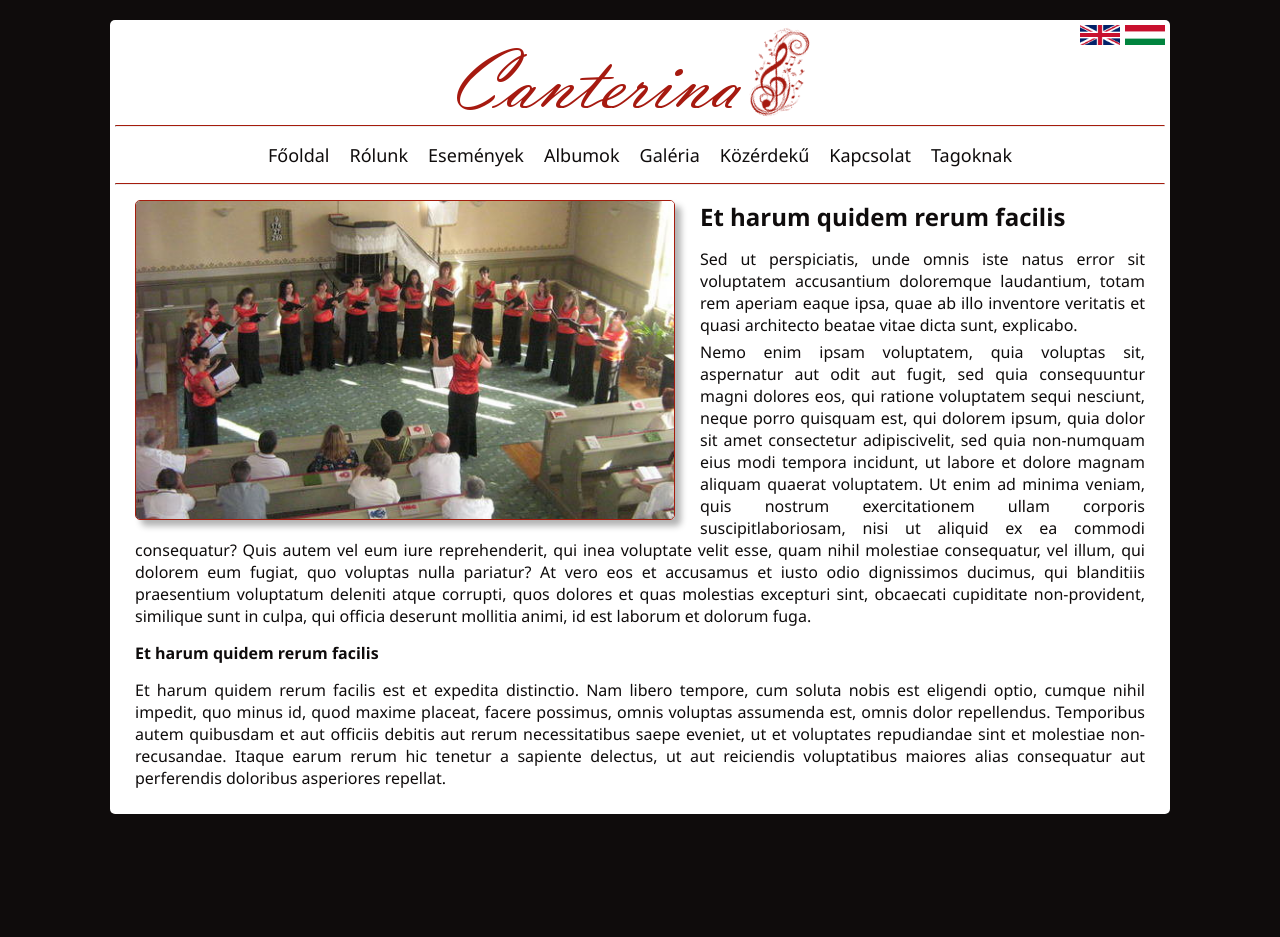
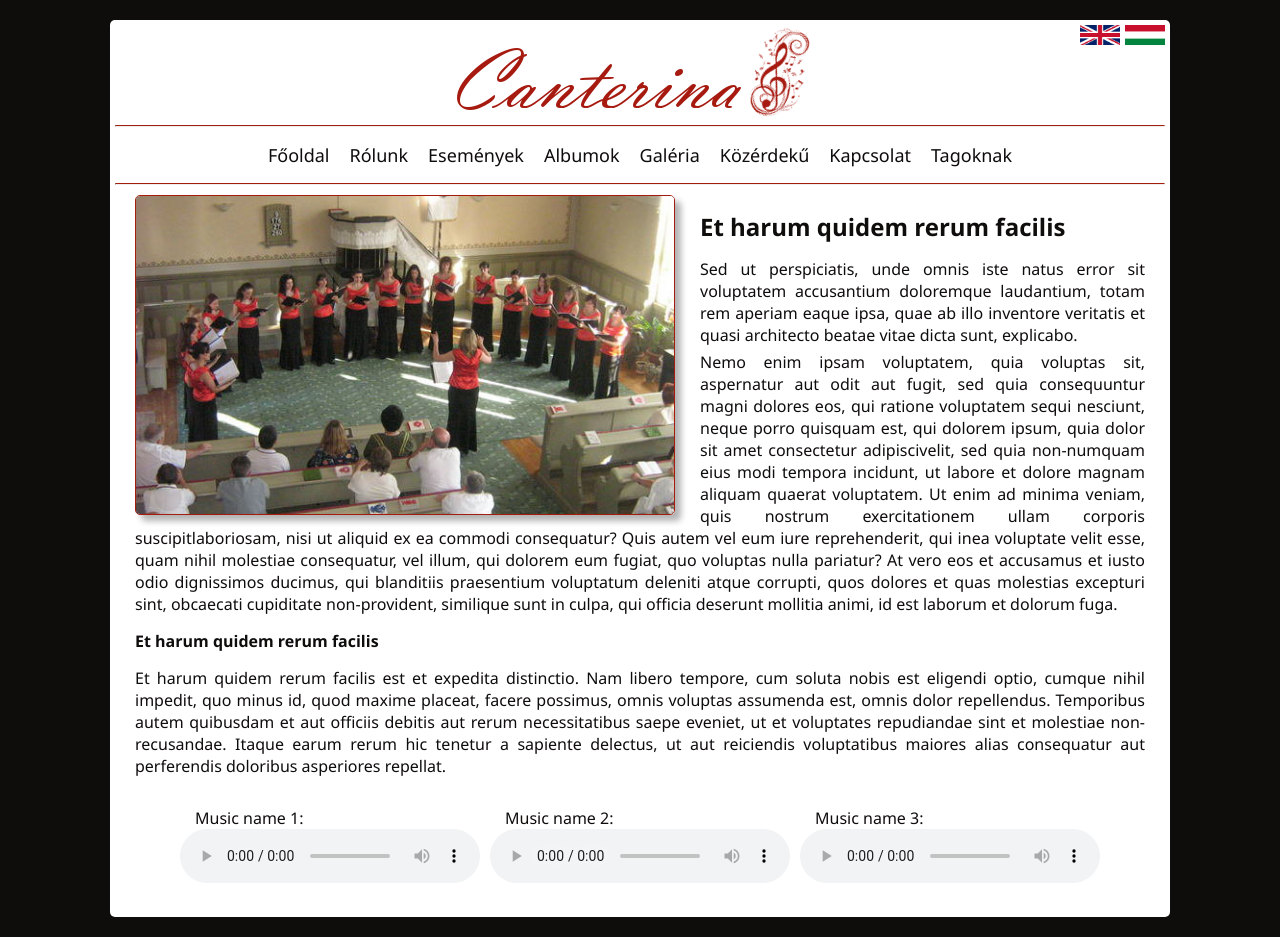
Before and after one commit to Szeba25/CanterinaVue, a Vue app: page /#/about_choir in a window 1280 px wide. Before the commit the page ends 834 px from the top, so only its background shows below. Built offline with nearby package versions, Linux system fonts and the light colour scheme.

Commit message:
Added test audio player

```diff
--- a/src/App.vue
+++ b/src/App.vue
@@ -121,7 +121,7 @@ a:visited {
     text-decoration: none;
 }
 
-a, p, h1, h2, h3, h4 {
+a, p, h1, h2, h3, h4, figcaption {
     font-family: 'Segoe UI';
     color: #0f0c0c;
 }
--- a/src/components/AboutChoir.vue
+++ b/src/components/AboutChoir.vue
@@ -1,11 +1,37 @@
 <template>
     <div class="layout">
+        <div>
             <img class="styled-picture choir-picture" src="@/assets/choir.jpg">
             <h2>Et harum quidem rerum facilis</h2>
             <p class="justified-text">Sed ut perspiciatis, unde omnis iste natus error sit voluptatem accusantium doloremque laudantium, totam rem aperiam eaque ipsa, quae ab illo inventore veritatis et quasi architecto beatae vitae dicta sunt, explicabo.</p>
             <p class="justified-text">Nemo enim ipsam voluptatem, quia voluptas sit, aspernatur aut odit aut fugit, sed quia consequuntur magni dolores eos, qui ratione voluptatem sequi nesciunt, neque porro quisquam est, qui dolorem ipsum, quia dolor sit amet consectetur adipiscivelit, sed quia non-numquam eius modi tempora incidunt, ut labore et dolore magnam aliquam quaerat voluptatem. Ut enim ad minima veniam, quis nostrum exercitationem ullam corporis suscipitlaboriosam, nisi ut aliquid ex ea commodi consequatur? Quis autem vel eum iure reprehenderit, qui inea voluptate velit esse, quam nihil molestiae consequatur, vel illum, qui dolorem eum fugiat, quo voluptas nulla pariatur? At vero eos et accusamus et iusto odio dignissimos ducimus, qui blanditiis praesentium voluptatum deleniti atque corrupti, quos dolores et quas molestias excepturi sint, obcaecati cupiditate non-provident, similique sunt in culpa, qui officia deserunt mollitia animi, id est laborum et dolorum fuga.</p>
             <h4>Et harum quidem rerum facilis</h4>
             <p class="justified-text">Et harum quidem rerum facilis est et expedita distinctio. Nam libero tempore, cum soluta nobis est eligendi optio, cumque nihil impedit, quo minus id, quod maxime placeat, facere possimus, omnis voluptas assumenda est, omnis dolor repellendus. Temporibus autem quibusdam et aut officiis debitis aut rerum necessitatibus saepe eveniet, ut et voluptates repudiandae sint et molestiae non-recusandae. Itaque earum rerum hic tenetur a sapiente delectus, ut aut reiciendis voluptatibus maiores alias consequatur aut perferendis doloribus asperiores repellat.</p>
+        </div>
+        <div class="audio-container">
+            <figure class="audio-item">
+                <figcaption class="audio-caption">Music name 1:</figcaption>
+                <audio controls>
+                    <source src="test.mp3" type="audio/mpeg">
+                </audio>
+            </figure>
+            <figure class="audio-item">
+                <figcaption class="audio-caption">Music name 2:</figcaption>
+                <audio controls>
+                    <source src="test.mp3" type="audio/mpeg">
+                </audio>
+            </figure>
+            <figure class="audio-item">
+                <figcaption class="audio-caption">Music name 3:</figcaption>
+                <audio controls>
+                    <source src="test.mp3" type="audio/mpeg">
+                </audio>
+            </figure>
+        </div>
+        <!--
+        <iframe width="100%" height="166" scrolling="no" frameborder="no" allow="autoplay" src="https://w.soundcloud.com/player/?url=https%3A//api.soundcloud.com/tracks/53002064&color=%23ff0000&auto_play=false&hide_related=true&show_comments=false&show_user=true&show_reposts=false&show_teaser=false"></iframe><div style="font-size: 10px; color: #cccccc;line-break: anywhere;word-break: normal;overflow: hidden;white-space: nowrap;text-overflow: ellipsis; font-family: Interstate,Lucida Grande,Lucida Sans Unicode,Lucida Sans,Garuda,Verdana,Tahoma,sans-serif;font-weight: 100;"><a href="https://soundcloud.com/themostepicmusic" title="The Most Epic Music" target="_blank" style="color: #cccccc; text-decoration: none;">The Most Epic Music</a> · <a href="https://soundcloud.com/themostepicmusic/two-steps-from-hell-protectors" title="Two Steps From Hell -  Protectors of the Earth (Choir)" target="_blank" style="color: #cccccc; text-decoration: none;">Two Steps From Hell -  Protectors of the Earth (Choir)</a></div>
+        -->
+
     </div>
 </template>
 
@@ -17,7 +43,10 @@ export default {
 
 <style scoped>
 .layout {
-    margin: 0px 25px 25px 25px;
+    display: grid;
+    grid-template-rows: min-content min-content;
+    grid-gap: 20px;
+    margin: 10px 25px 25px 25px;
 }
 
 .choir-picture {
@@ -26,4 +55,18 @@ export default {
     width: 538px;
     height: 318px;
 }
+
+.audio-container {
+    display: block;
+    margin: auto;
+}
+
+.audio-item {
+    margin: 5px;
+    float: left;
+}
+
+.audio-caption {
+    margin: 0px 0px 0px 15px;
+}
 </style>
--- a/src/components/Main.vue
+++ b/src/components/Main.vue
@@ -38,7 +38,7 @@ export default {
     display: grid;
     grid-template-columns: min-content min-content;
     grid-gap: 30px;
-    margin: 0px 0px 25px 0px;
+    margin: 10px 0px 25px 0px;
 }
 
 .left-container {
```
Also changed, not shown: 1 other file (tests, documents, lock files or other folders). Lines whose indentation alone changed are shown as unchanged.
